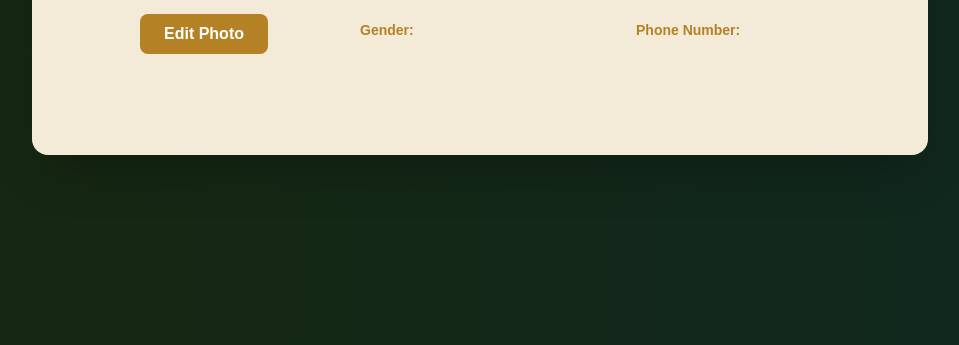
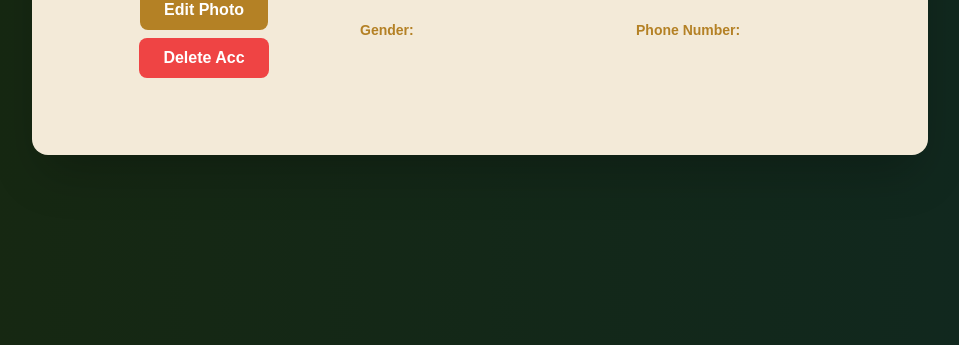
Before and after one commit to pbp24-f09/bfq, a Django app: page /profile/ in a window 1280 px wide. Shown: the part 455-800 px from the top of the page, without its empty margins (160-1119 px from the left). Run offline with Django 5.2, Linux system fonts and the light colour scheme; the visitor is signed in with stand-in values (Sample User, id 1); some libraries are stand-ins or nearby versions; some web fonts are replaced.

Commit message:
Added Fitur Delete Account

```diff
--- a/authentication/templates/user_profile.html
+++ b/authentication/templates/user_profile.html
@@ -22,6 +22,11 @@
       <button id="edit-photo-btn" class="bg-[#B48125] hover:bg-[#8C3F0D] text-white font-bold py-2 px-6 rounded-lg">
         Edit Photo
       </button>
+      <!-- Tombol Delete Account -->
+      <button id="delete-account-btn" class="bg-red-500 hover:bg-red-700 text-white font-bold py-2 px-6 rounded-lg mt-2">
+        Delete Acc
+      </button>
+
     </div>
 
     <!-- Kolom Kanan: Informasi Profil -->
@@ -135,6 +140,36 @@
       <div class="flex justify-between space-x-4">
         <button type="button" id="delete-photo-btn" class="bg-red-500 text-white py-2 px-4 rounded-lg">Delete Photo</button>
         <button type="submit" class="bg-[#B48125] text-white py-2 px-4 rounded-lg">Save Changes</button>
+      </div>
+    </form>
+  </div>
+</div>
+
+<!-- Modal Delete Account -->
+<div id="deleteAccountModal" class="fixed inset-0 z-50 flex items-center justify-center hidden bg-black bg-opacity-50">
+  <div class="bg-white p-6 rounded-lg shadow-lg w-full max-w-md relative">
+    <button id="close-delete-modal" class="absolute top-2 right-4 text-3xl font-bold text-gray-500 hover:text-gray-700">
+      &times;
+    </button>
+    <h2 class="text-2xl font-bold text-red-500 mb-4">Delete Account</h2>
+    <p class="text-sm text-gray-600 mb-4">Are you sure you want to delete your account? This action cannot be undone.</p>
+    <form id="delete-account-form">
+      {% csrf_token %}
+      <div class="mb-4">
+        <label class="block text-sm font-bold mb-2">Username:</label>
+        <input type="text" name="username" class="form-input w-full p-2 border rounded" placeholder="Enter your username">
+      </div>
+      <div class="mb-4">
+        <label class="block text-sm font-bold mb-2">Password:</label>
+        <input type="password" name="password" class="form-input w-full p-2 border rounded" placeholder="Enter your password">
+      </div>
+      <div class="mb-4">
+        <label class="block text-sm font-bold mb-2">Confirm Password:</label>
+        <input type="password" name="confirm_password" class="form-input w-full p-2 border rounded" placeholder="Confirm your password">
+      </div>
+      <div class="flex justify-between space-x-4">
+        <button type="button" id="cancel-delete" class="bg-gray-500 text-white py-2 px-4 rounded-lg">Cancel</button>
+        <button type="submit" class="bg-red-500 text-white py-2 px-4 rounded-lg">Confirm Delete</button>
       </div>
     </form>
   </div>
@@ -261,6 +296,54 @@
     });
   });
 
+  document.addEventListener('DOMContentLoaded', function() {
+    // Menampilkan modal delete account
+    document.getElementById('delete-account-btn').addEventListener('click', function() {
+      document.getElementById('deleteAccountModal').classList.remove('hidden');
+    });
+
+    // Menutup modal delete account
+    document.getElementById('close-delete-modal').addEventListener('click', function() {
+      document.getElementById('deleteAccountModal').classList.add('hidden');
+    });
+
+    document.getElementById('cancel-delete').addEventListener('click', function() {
+      document.getElementById('deleteAccountModal').classList.add('hidden');
+    });
+
+    // AJAX untuk Delete Account
+    document.getElementById('delete-account-form').addEventListener('submit', function(e) {
+      e.preventDefault();
+
+      // Tampilkan pesan alert untuk konfirmasi
+      if (!confirm('Are you sure you want to delete your account?')) return;
+
+      var formData = new FormData(this);
+
+      fetch("{% url 'delete_account' %}", {
+        method: "POST",
+        headers: {
+          "X-CSRFToken": "{{ csrf_token }}",
+        },
+        body: formData
+      })
+      .then(response => response.json())
+      .then(data => {
+        if (data.success) {
+          alert('Your account has been deleted successfully!');
+          window.location.href = "{% url 'main:show_main' %}"; // Redirect ke halaman login
+        } else {
+          alert('Failed to delete account: ' + data.error);
+        }
+      })
+      .catch(() => {
+        alert('An error occurred while deleting the account.');
+      });
+    });
+  });
+
+
+
   // Helper function untuk menampilkan pesan error
   function showErrorMessages(errors) {
     document.querySelectorAll("[id^='error-']").forEach(el => el.classList.add('hidden'));
--- a/authentication/urls.py
+++ b/authentication/urls.py
@@ -14,4 +14,5 @@ urlpatterns = [
     path('update-photo/', views.update_photo, name='update_photo'),
     path('delete-photo/', views.delete_photo, name='delete_photo'),
     path('change-password/', views.change_password, name='change_password'),
+    path('delete_account/', views.delete_account, name='delete_account'),
 ]
--- a/authentication/views.py
+++ b/authentication/views.py
@@ -2,10 +2,10 @@ import datetime
 from .forms import UserRegistrationForm, EditProfileForm
 from .decorators import role_required
 from django.urls import reverse
-from django.http import HttpResponseRedirect, HttpResponse
+from django.http import HttpResponseRedirect, HttpResponse, JsonResponse
 from django.shortcuts import render, redirect
 from django.contrib import messages
-from django.contrib.auth import login, logout, update_session_auth_hash
+from django.contrib.auth import login, logout, update_session_auth_hash, authenticate
 from django.contrib.auth.decorators import login_required
 from django.views.decorators.csrf import csrf_exempt
 from django.contrib.auth.forms import AuthenticationForm
@@ -121,6 +121,24 @@ def change_password(request):
     return render(request, 'change_password.html')
 
 @login_required
+def delete_account(request):
+    if request.method == 'POST':
+        username = request.POST.get('username')
+        password = request.POST.get('password')
+        confirm_password = request.POST.get('confirm_password')
+
+        if password != confirm_password:
+            return JsonResponse({'success': False, 'error': 'Passwords do not match.'})
+
+        user = authenticate(username=username, password=password)
+        if user is not None and user == request.user:
+            user.delete()
+            return JsonResponse({'success': True})
+        else:
+            return JsonResponse({'success': False, 'error': 'Invalid credentials.'})
+    return JsonResponse({'success': False, 'error': 'Invalid request.'})
+
+@login_required
 @role_required('customer')
 def customer_dashboard(request):
     return render(request, 'main_customer.html')
```
